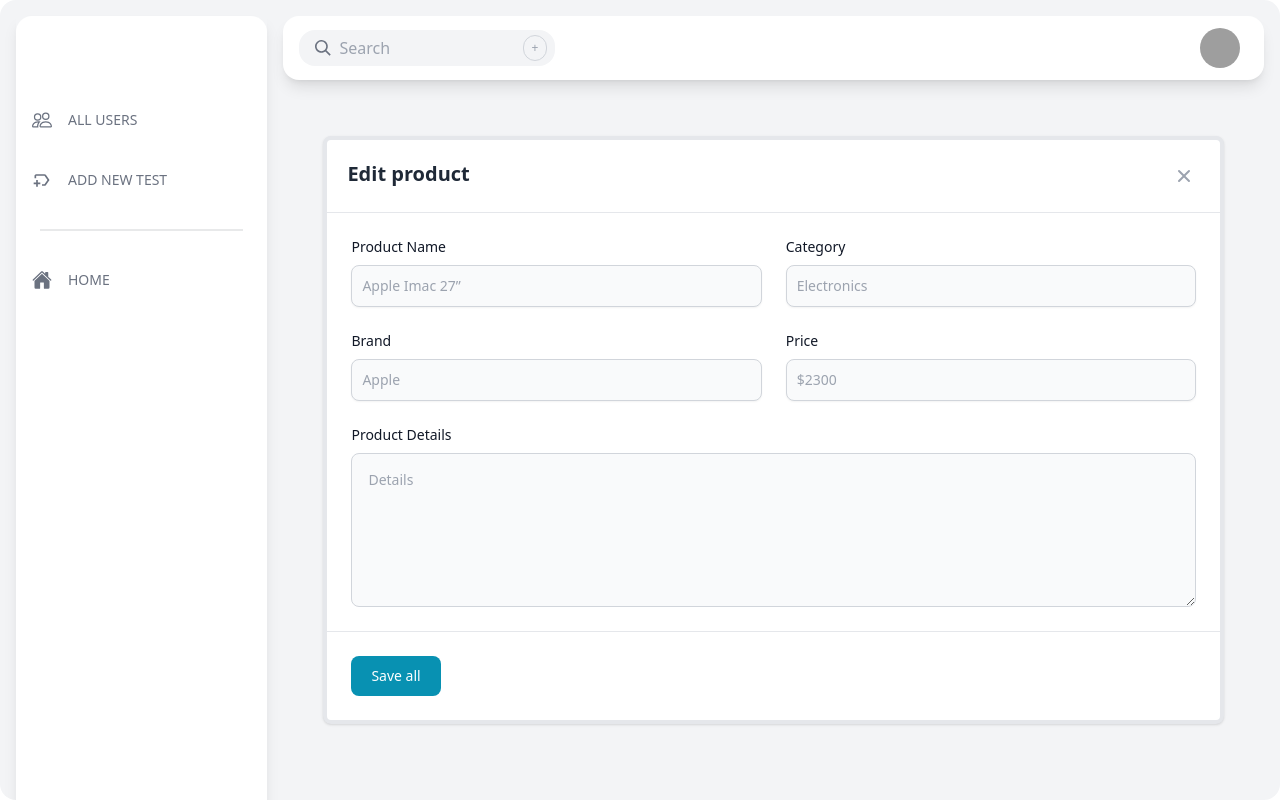
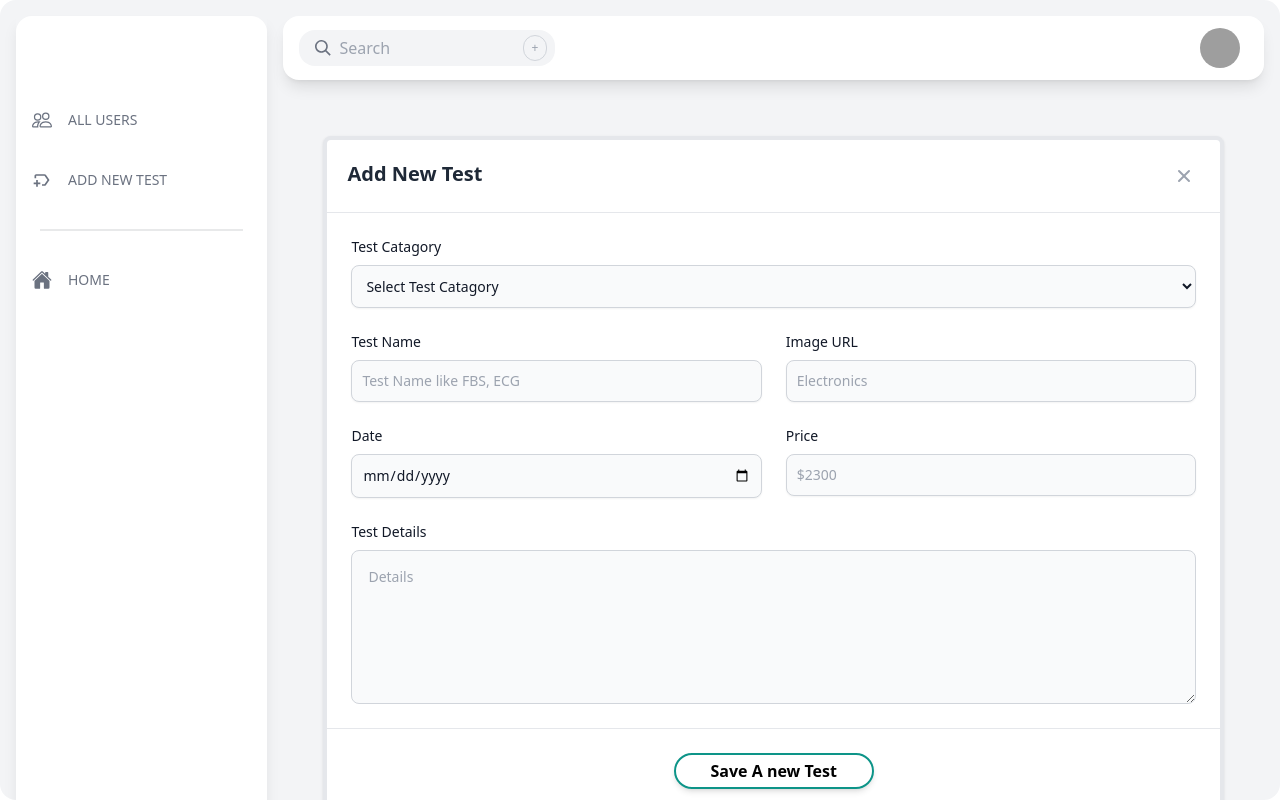
Before and after one commit to sakhawat-code-info/Revival-Diagnostic-Center-Project-3, a React (Vite) app: page /adminDashboard/addNewTest in a window 1280 px wide. Built offline with nearby package versions, Linux system fonts and the light colour scheme; no server answers; grey boxes are pictures that could not be loaded.

Commit message:
AddNewTest

```diff
--- a/src/AdminPages/AddNewTest.jsx
+++ b/src/AdminPages/AddNewTest.jsx
@@ -1,49 +1,99 @@
 
 
 const AddNewTest = () => {
+
+
+
+    const handleNewTestData = (e) => {
+        e.preventDefault();
+        const form = e.target;
+        const testCatagory = form.testCatagory.value;
+        const testName = form.testName.value;
+        const testImageURL = form.testImageURL.value;
+        const testDetails = form.testDetails.value;
+        const testPrice = form.testPrice.value;
+        const testAddDate = form.testAddDate.value;
+
+        console.log(testCatagory, testName, testImageURL, testDetails, testPrice, testAddDate)
+    }
+
+
+
+
+
     return (
         <div className="container mx-auto">
             <div className="bg-white border-4 rounded-lg shadow relative m-10">
-
+                <form onSubmit={handleNewTestData}>
                     <div className="flex items-start justify-between p-5 border-b rounded-t">
                         <h3 className="text-xl font-semibold">
-                        Edit product
+                            Add New Test
                         </h3>
                         <button type="button" className="text-gray-400 bg-transparent hover:bg-gray-200 hover:text-gray-900 rounded-lg text-sm p-1.5 ml-auto inline-flex items-center" data-modal-toggle="product-modal">
                             <svg className="w-5 h-5" fill="currentColor" viewBox="0 0 20 20" xmlns="http://www.w3.org/2000/svg"><path d="M4.293 4.293a1 1 0 011.414 0L10 8.586l4.293-4.293a1 1 0 111.414 1.414L11.414 10l4.293 4.293a1 1 0 01-1.414 1.414L10 11.414l-4.293 4.293a1 1 0 01-1.414-1.414L8.586 10 4.293 5.707a1 1 0 010-1.414z"></path></svg>
                         </button>
                     </div>
 
+
+
+                    {/* testName, testImageURL,testDetails, testPrice, testAddDate  */}
+
                     <div className="p-6 space-y-6">
-                    <form action="#">
+
+                        <div className="col-span-full mb-4">
+                            <label className="text-sm font-medium text-gray-900 block mb-2">Test Catagory</label>
+                            <select id="testCatagory" name="testCatagory"
+                                className="shadow-sm bg-gray-50 border border-gray-300 text-gray-900 sm:text-sm rounded-lg focus:ring-cyan-600 focus:border-cyan-600 block w-full p-2.5" required>
+                                <option value="">Select Test Catagory </option>
+                                <option value="cardiovascular">Cardiovascular</option>
+                                <option value="blood">Blood</option>
+                                <option value="hormone">Hormone</option>
+                            </select>
+
+                        </div>
+
                         <div className="grid grid-cols-6 gap-6">
                             <div className="col-span-6 sm:col-span-3">
-                                <label className="text-sm font-medium text-gray-900 block mb-2">Product Name</label>
-                                <input type="text" name="product-name" id="product-name" className="shadow-sm bg-gray-50 border border-gray-300 text-gray-900 sm:text-sm rounded-lg focus:ring-cyan-600 focus:border-cyan-600 block w-full p-2.5" placeholder="Apple Imac 27”" required="" />
+                                <label className="text-sm font-medium text-gray-900 block mb-2">Test Name</label>
+                                <input type="text" name="testName" id="testName" className="shadow-sm bg-gray-50 border border-gray-300 text-gray-900 sm:text-sm rounded-lg focus:ring-cyan-600 focus:border-cyan-600 block w-full p-2.5" placeholder="Test Name like FBS, ECG" required />
                             </div>
+
                             <div className="col-span-6 sm:col-span-3">
-                                <label className="text-sm font-medium text-gray-900 block mb-2">Category</label>
-                                <input type="text" name="category" id="category" className="shadow-sm bg-gray-50 border border-gray-300 text-gray-900 sm:text-sm rounded-lg focus:ring-cyan-600 focus:border-cyan-600 block w-full p-2.5" placeholder="Electronics" required="" />
+                                <label className="text-sm font-medium text-gray-900 block mb-2">Image URL</label>
+                                <input type="text" name="testImageURL" id="testImageURL" className="shadow-sm bg-gray-50 border border-gray-300 text-gray-900 sm:text-sm rounded-lg focus:ring-cyan-600 focus:border-cyan-600 block w-full p-2.5" placeholder="Electronics" required />
                             </div>
+
                             <div className="col-span-6 sm:col-span-3">
-                                <label className="text-sm font-medium text-gray-900 block mb-2">Brand</label>
-                                <input type="text" name="brand" id="brand" className="shadow-sm bg-gray-50 border border-gray-300 text-gray-900 sm:text-sm rounded-lg focus:ring-cyan-600 focus:border-cyan-600 block w-full p-2.5" placeholder="Apple" required="" />
+                                <label className="text-sm font-medium text-gray-900 block mb-2">Date</label>
+                                <input type="date" name="testAddDate" id="testAddDate" className="shadow-sm bg-gray-50 border border-gray-300 text-gray-900 sm:text-sm rounded-lg focus:ring-cyan-600 focus:border-cyan-600 block w-full p-2.5" placeholder="Apple" required />
                             </div>
+
                             <div className="col-span-6 sm:col-span-3">
                                 <label className="text-sm font-medium text-gray-900 block mb-2">Price</label>
-                                <input type="number" name="price" id="price" className="shadow-sm bg-gray-50 border border-gray-300 text-gray-900 sm:text-sm rounded-lg focus:ring-cyan-600 focus:border-cyan-600 block w-full p-2.5" placeholder="$2300" required="" />
+                                <input type="number" name="testPrice" id="testPrice" className="shadow-sm bg-gray-50 border border-gray-300 text-gray-900 sm:text-sm rounded-lg focus:ring-cyan-600 focus:border-cyan-600 block w-full p-2.5" placeholder="$2300" required />
                             </div>
+
                             <div className="col-span-full">
-                                <label className="text-sm font-medium text-gray-900 block mb-2">Product Details</label>
-                                <textarea id="product-details" rows="6" className="bg-gray-50 border border-gray-300 text-gray-900 sm:text-sm rounded-lg focus:ring-cyan-600 focus:border-cyan-600 block w-full p-4" placeholder="Details"></textarea>
+                                <label className="text-sm font-medium text-gray-900 block mb-2">Test Details</label>
+                                <textarea id="testDetails" name="testDetails" rows="6" className="bg-gray-50 border border-gray-300 text-gray-900 sm:text-sm rounded-lg focus:ring-cyan-600 focus:border-cyan-600 block w-full p-4" placeholder="Details" required></textarea>
                             </div>
                         </div>
-                    </form>
+
                     </div>
 
-                <div className="p-6 border-t border-gray-200 rounded-b">
-                    <button className="text-white bg-cyan-600 hover:bg-cyan-700 focus:ring-4 focus:ring-cyan-200 font-medium rounded-lg text-sm px-5 py-2.5 text-center" type="submit">Save all</button>
+                    <div className="p-6 border-t border-gray-200 rounded-b text-center">
+                        {/* <button className="text-white bg-cyan-600 hover:bg-cyan-700 focus:ring-4 focus:ring-cyan-200 font-medium rounded-lg text-sm px-5 py-2.5 text-center" type="submit">Save A New Test</button> */}
+                        <button type="submit" className="relative w-[200px] inline-flex items-center justify-center p-4 px-4 py-1 overflow-hidden font-medium text-black transition duration-300 ease-out border-2 border-teal-600 rounded-full shadow-md group">
+                            <span className="absolute inset-0 flex items-center justify-center w-full h-full text-white duration-300 -translate-x-full bg-teal-600 group-hover:translate-x-0 ease">
+                                Save Now &nbsp;
+                                <svg className="w-6 h-6" fill="none" stroke="currentColor" viewBox="0 0 24 24" xmlns="http://www.w3.org/2000/svg"><path d="M14 5l7 7m0 0l-7 7m7-7H3"></path></svg>
+                            </span>
+                            <span className="absolute flex items-center justify-center w-full h-full text-black font-extrabold transition-all duration-300 transform group-hover:translate-x-full ease">Save A new Test</span>
+                            <span className="relative invisible">Button Text</span>
+                        </button>
                     </div>
+
+                </form>
 
             </div>
         </div>
```
Lines whose indentation alone changed are shown as unchanged.
